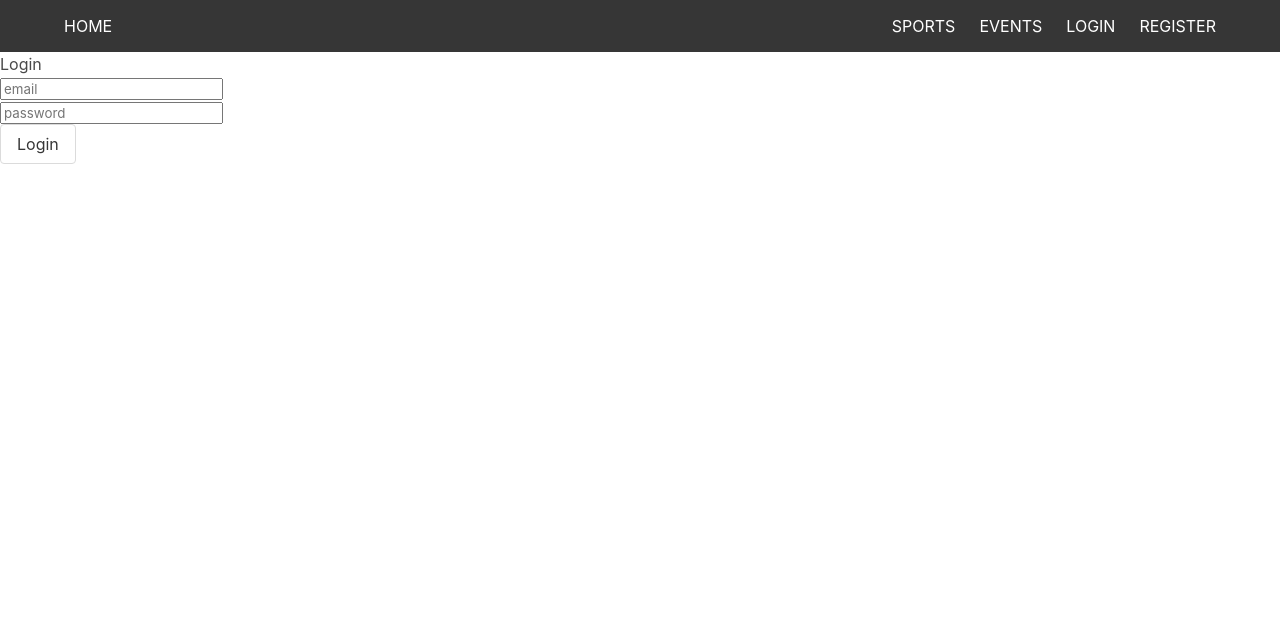
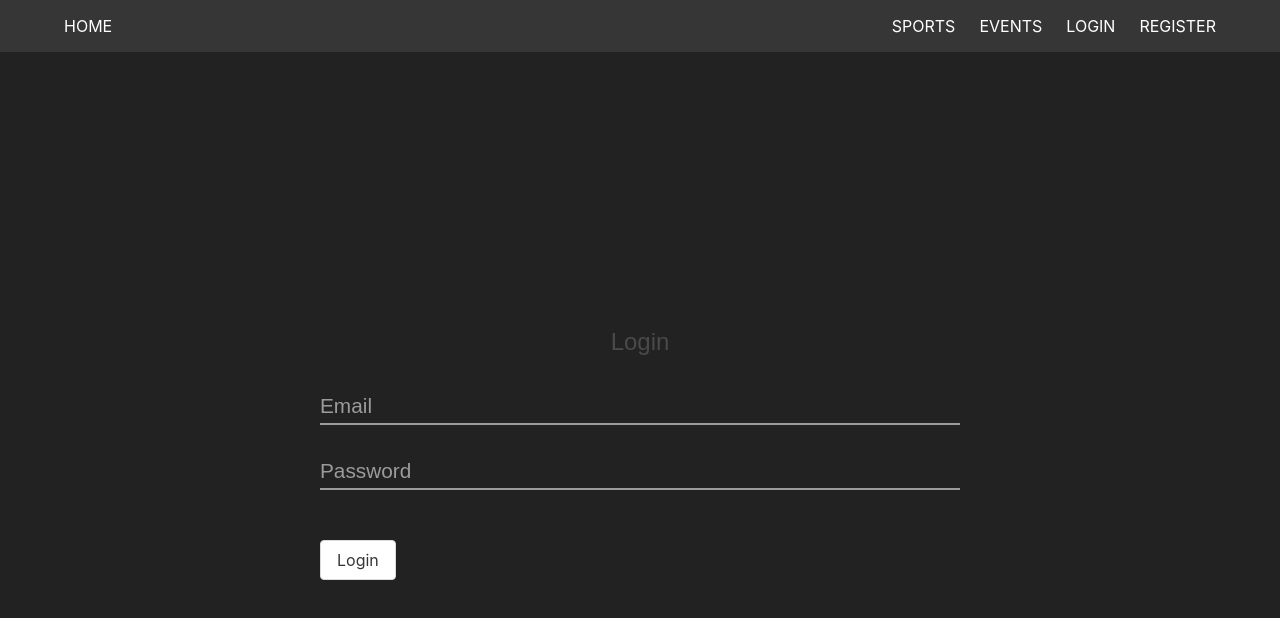
Before and after one commit to CampbellDavid/sei-project-04, a React (Create React App) app in the folder frontend/: page /login in a window 1280 px wide. Shown: the top 618 px of the page. Built offline with nearby package versions, Linux system fonts and the light colour scheme.

Commit message:
sything edit

```diff
--- a/frontend/src/components/auth/Login.js
+++ b/frontend/src/components/auth/Login.js
@@ -30,26 +30,35 @@ class Login extends React.Component {
 
   render() {
     return (
-      <section>
+      <section className="login-body">
         <h1>Login</h1>
+        <div className="form-wrapper">
           <form onSubmit={this.handleSubmit}>
-          <div>
+            <div className="login-form-group">
               <input
+                className="login-form-field"
                 placeholder="email"
                 name="email"
-              onChange={this.handleChange} />
+                onChange={this.handleChange}
+                required />
+              <label for="email" class="login-form-label">Email</label>
             </div>
-          <div>
+            <div className="login-form-group">
               <input
+                className="login-form-field"
                 type="password"
                 placeholder="password"
                 name="password"
-              onChange={this.handleChange} />
+                onChange={this.handleChange}
+                required />
+              <label for="password" class="login-form-label">Password</label>
             </div>
+            <hr className="divider" />
             <div>
               <button className="button" type="submit">Login</button>
             </div>
           </form>
+        </div>
       </section>
     )
   }
--- a/frontend/src/components/common/Home.js
+++ b/frontend/src/components/common/Home.js
@@ -1,13 +1,27 @@
 import React from 'react'
+import Background from '../../assets/hero.jpg'
+
+const sectionStyle = {
+  width: '100%',
+  backgroundImage: `url(${Background})`,
+  backgroundRepeat: 'no-repeat',
+  backgroundAttachment: 'fixed',
+  backgroundSize: 'cover'
+}
 
 const Home = () => (
-  <div>
-    <div>
-      <h1>Extreme Meet Up</h1>
-      <p>Destroy your fear.</p>
-    </div>
+  <>
+    <section style={sectionStyle} className="hero is-fullheight-with-navbar">
 
-  </div>
+      <div className="container">
+        <div className="text-container">
+          <h1 className="heading-hero">EXTREME Meet Up</h1>
+          <h2 className="slogan-hero">Destroy your fear.</h2>
+        </div>
+      </div>
+
+    </section>
+  </>
 )
 
 export default Home
--- a/frontend/src/stylesheets/main.scss
+++ b/frontend/src/stylesheets/main.scss
@@ -0,0 +1,96 @@
+$primary: #11998e;
+$secondary: #38ef7d;
+$white: #fff;
+$gray: #9b9b9b;
+@import url('https://fonts.googleapis.com/css?family=Archivo+Black&display=swap');
+
+// Home
+
+.heading-hero {
+  font-size: 50px;
+  font-family: 'Archivo Black', sans-serif;
+}
+
+.slogan-hero {
+  font-size: 30px;
+  font-family: 'Archivo Black', sans-serif;
+}
+
+// Login
+
+.login-body {
+  font-family: Arial, Helvetica, sans-serif;
+  display: flex;
+  flex-direction: column;
+  justify-content: center;
+  align-items: center;
+  min-height: 100vh;
+  font-size: 1.5rem;
+  background-color:#222222;
+}
+
+
+
+.divider {
+  background-color: #222222;
+}
+
+.login-form-group {
+  position: relative;
+  padding: 15px 0 0;
+  margin-top: 10px;
+  width: 50vw;
+}
+
+.login-form-field {
+  font-family: inherit;
+  width: 100%;
+  border: 0;
+  border-bottom: 2px solid $gray;
+  outline: 0;
+  font-size: 1.3rem;
+  color: $white;
+  padding: 7px 0;
+  background: transparent;
+  transition: border-color 0.2s;
+
+  &::placeholder {
+    color: transparent;
+  }
+
+  &:placeholder-shown ~ .login-form-label {
+    font-size: 1.3rem;
+    cursor: text;
+    top: 20px;
+  }
+}
+
+.login-form-label {
+  position: absolute;
+  top: 0;
+  display: block;
+  transition: 0.2s;
+  font-size: 1rem;
+  color: $gray;
+}
+
+.login-form-field:focus {
+  ~ .login-form-label {
+    position: absolute;
+    top: 0;
+    display: block;
+    transition: 0.2s;
+    font-size: 1rem;
+    color: $primary;
+    font-weight:700;
+  }
+  padding-bottom: 6px;
+  font-weight: 700;
+  border-width: 3px;
+  border-image: linear-gradient(to right, $primary,$secondary);
+  border-image-slice: 1;
+}
+/* reset input */
+.login-form-field {
+  &:required,&:invalid { box-shadow:none; }
+}
```
Also changed, not shown: frontend/src/assets/hero.jpg (added). Lines whose indentation alone changed are shown as unchanged.
